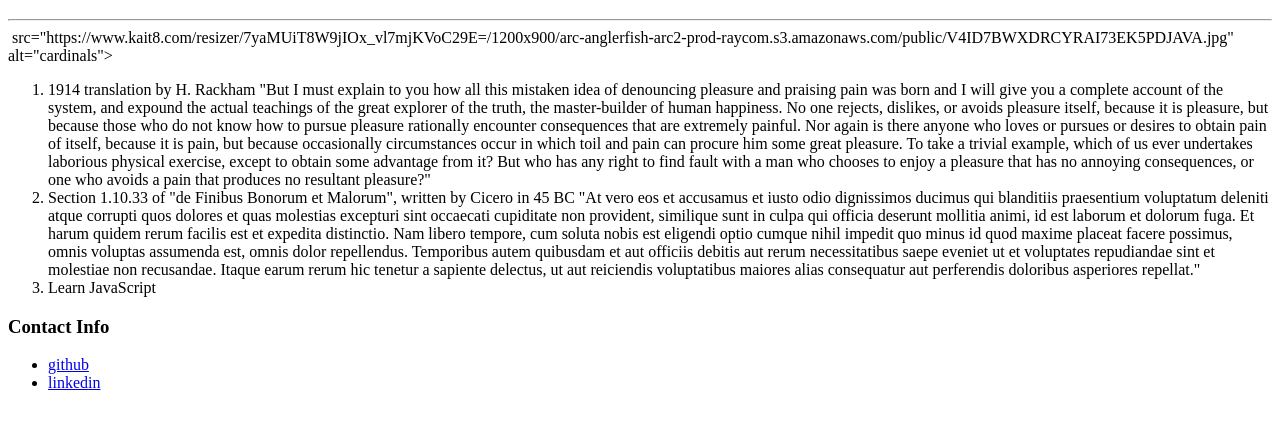
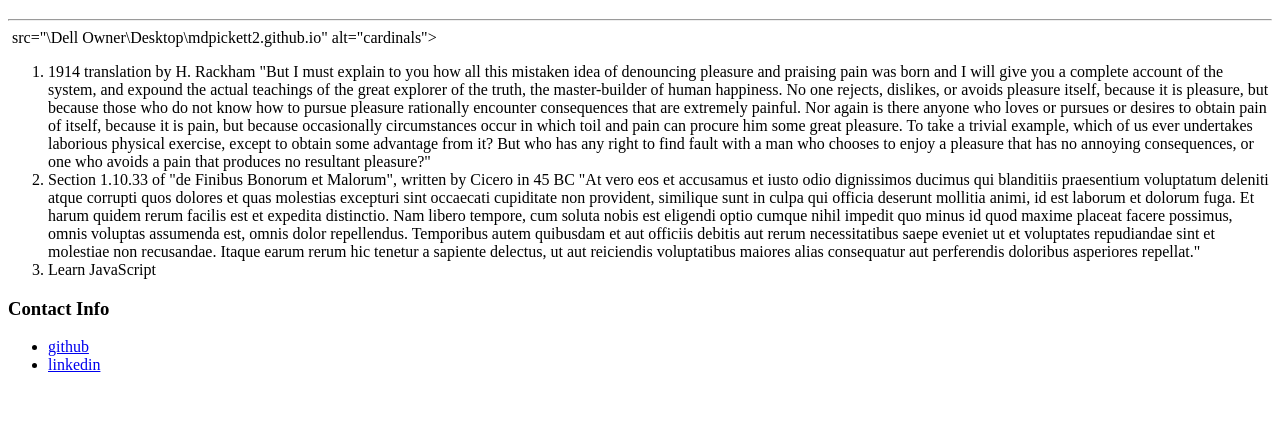
Before and after one commit to mdpickett2/mdpickett2.github.io, a plain HTML site: page index.html in a window 1280 px wide. Shown: the part 61-490 px from the top of the page. Drawn offline with Linux system fonts and the light colour scheme.

Commit message:
pushagain

```diff
--- a/index.html
+++ b/index.html
@@ -13,7 +13,7 @@
 
   <hr>
 
-  <img src=> src="https://www.kait8.com/resizer/7yaMUiT8W9jIOx_vl7mjKVoC29E=/1200x900/arc-anglerfish-arc2-prod-raycom.s3.amazonaws.com/public/V4ID7BWXDRCYRAI73EK5PDJAVA.jpg" alt="cardinals">
+  <img src=> src="\Dell Owner\Desktop\mdpickett2.github.io" alt="cardinals">
 
 
   <ol>
```
